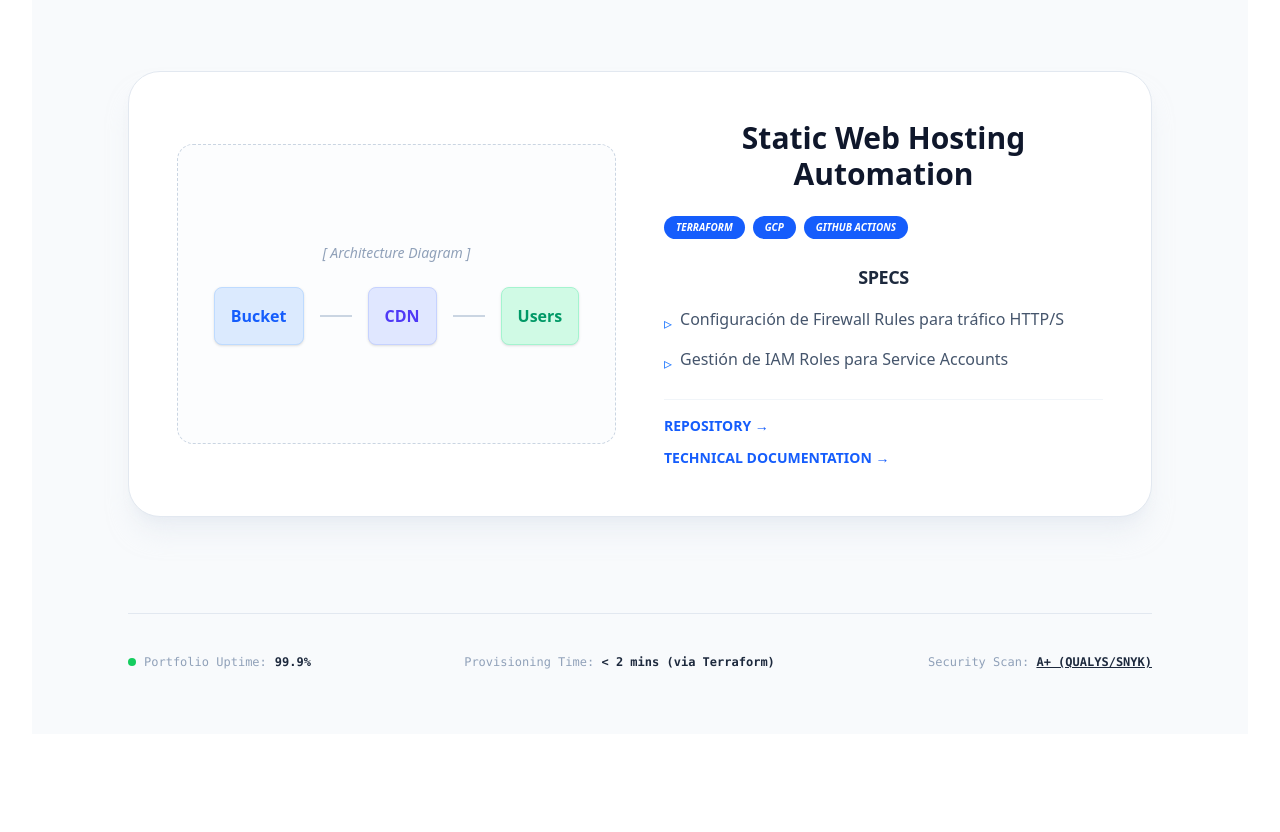
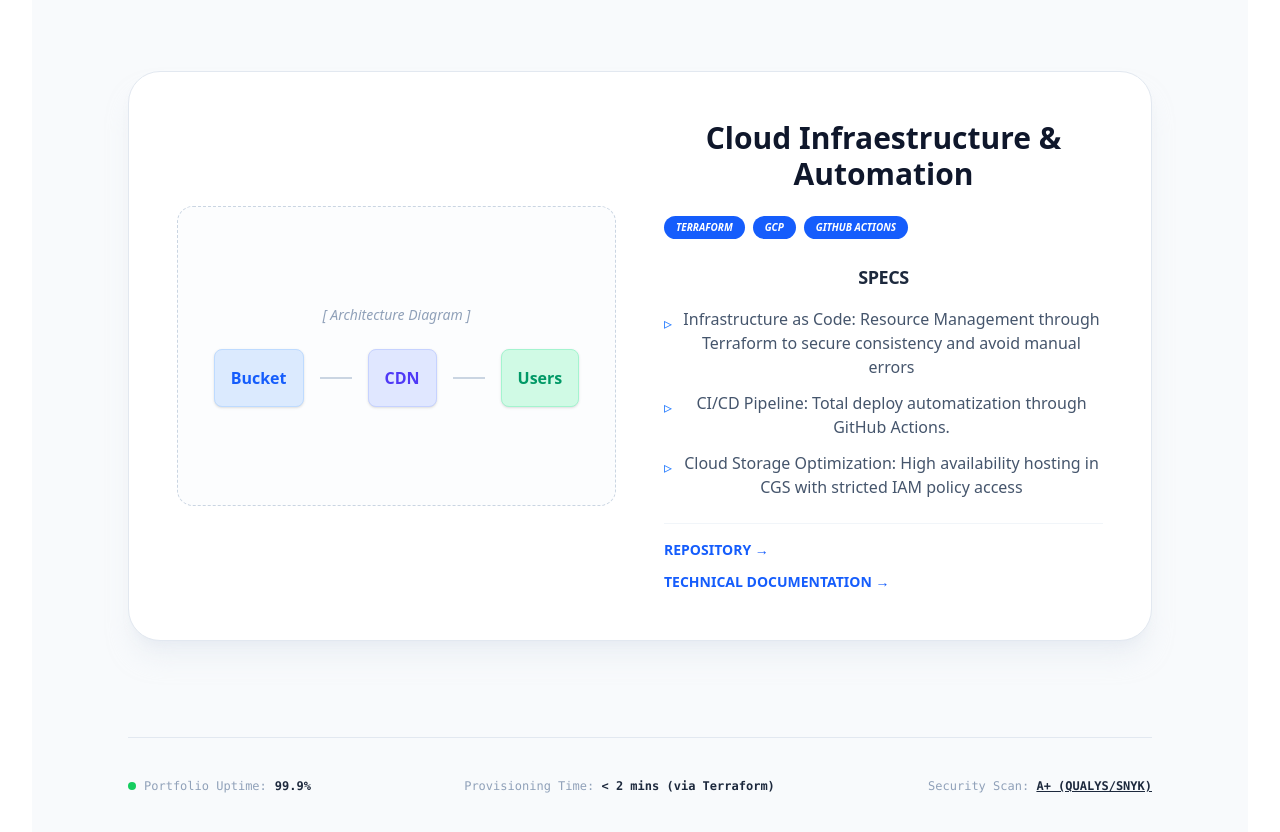
Before and after one commit to Seven-99/Portfolio-cloud-engineer, a React (Vite) app in the folder react/: page / in a window 1280 px wide. Shown: the part 940-1772 px from the top of the page. Before the commit the page ends 1706 px from the top, so only its background shows below. Built offline with nearby package versions, Linux system fonts and the light colour scheme.

Commit message:
Upload the Resume pdf file, update the button link in the Navbar component, and update the Project Card component.

```diff
--- a/react/src/components/Navbar.jsx
+++ b/react/src/components/Navbar.jsx
@@ -18,9 +18,9 @@ export default function Navbar() {
         </div>
 
         {/* Resumee button */}
-        <button className="bg-slate-900 text-white px-6 py-3 rounded-lg hover:bg-slate-700 transition-all shadow-md active:scale-95 font-semibold">
+        <a href="react\public\resume.pdf" download="react\public\resume.pdf" className="bg-slate-900 text-white px-6 py-3 rounded-lg hover:bg-slate-700 transition-all shadow-md active:scale-95 font-semibold">
           Resume PDF
-        </button>
+        </a>
       </div>
     </nav>
   );
--- a/react/src/components/ProjectCard.jsx
+++ b/react/src/components/ProjectCard.jsx
@@ -23,7 +23,7 @@ export default function ProjectCard() {
 
         {/* Project Details */}
         <div className="space-y-6">
-          <h2 className="text-3xl font-bold text-slate-900">Static Web Hosting Automation</h2>
+          <h2 className="text-3xl font-bold text-slate-900">Cloud Infraestructure & Automation</h2>
           <div className="flex gap-2">
             {["Terraform", "GCP", "GitHub Actions"].map(tag => (
               <span key={tag} className="bg-blue-600 text-white text-[10px] font-bold px-3 py-1 rounded-full uppercase italic">
@@ -35,7 +35,7 @@ export default function ProjectCard() {
           <div className="space-y-4">
             <h4 className="font-bold text-slate-800 text-lg uppercase tracking-tight">Specs</h4>
             <ul className="space-y-3">
-              {["Configuración de Firewall Rules para tráfico HTTP/S", "Gestión de IAM Roles para Service Accounts"].map(spec => (
+              {["Infrastructure as Code: Resource Management through Terraform to secure consistency and avoid manual errors", "CI/CD Pipeline: Total deploy automatization through GitHub Actions.", "Cloud Storage Optimization: High availability hosting in CGS with stricted IAM policy access"].map(spec => (
                 <li key={spec} className="flex items-start gap-2 text-slate-600">
                   <span className="text-blue-500 mt-1">▹</span> {spec}
                 </li>
```
Also changed, not shown: 1 other file (tests, documents, lock files or other folders).
